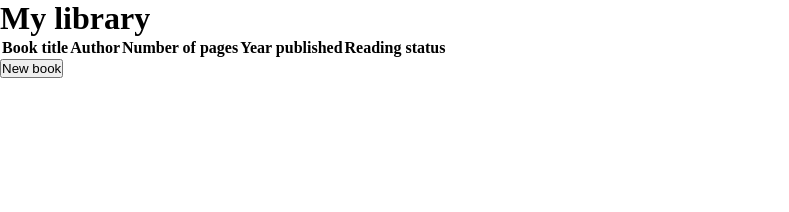
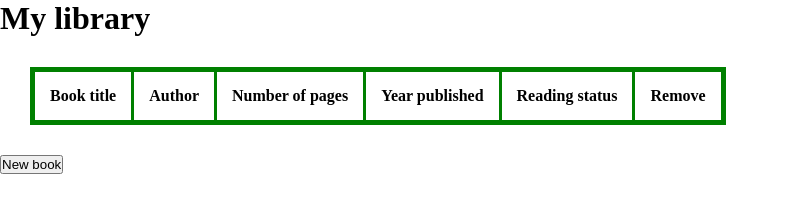
Before and after one commit to AleksandarIvezic/Library_2, a website: page index.html in a window 1280 px wide. Shown: the whole page, without its empty margins (0-789 px from the left). Drawn offline with Linux system fonts and the light colour scheme.

Commit message:
Add some styling

```diff
--- a/index.html
+++ b/index.html
@@ -21,10 +21,10 @@
         <th>Number of pages</th>
         <th>Year published</th>
         <th>Reading status</th>
+        <th>Remove</th>
       </tr>
     </table>
     <button type="button" id="newBook">New book</button>
-
   </div>
 </body>
 
--- a/script.js
+++ b/script.js
@@ -186,9 +186,21 @@ function saveLibrary() {
 
 window.onload = checkLocalStorage;
 
+
 function checkLocalStorage () {
   if (localStorage.getItem("library") ){
     myLibrary = JSON.parse(localStorage.getItem("library"));
     displayBooks();
   }
 }
+
+//Add some styling
+let hData = document.getElementsByTagName("th");
+for (let i=0; i<hData.length; i++){
+  hData[i].style.border = "green 3px solid";
+  hData[i].style.padding = "15px";
+}
+table.style.margin = "30px";
+table.style.padding = "20px";
+table.style.border = "5px green solid";
+table.style.borderCollapse = "collapse";
```
